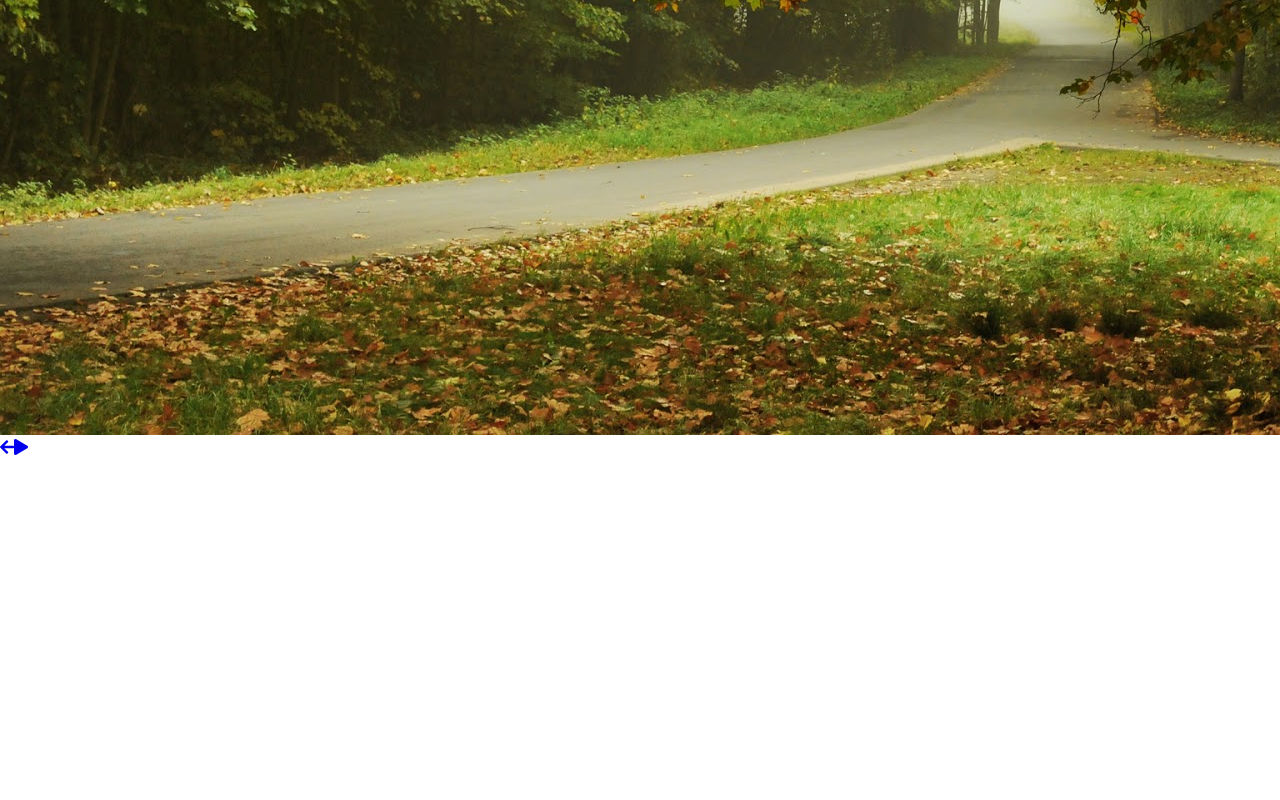
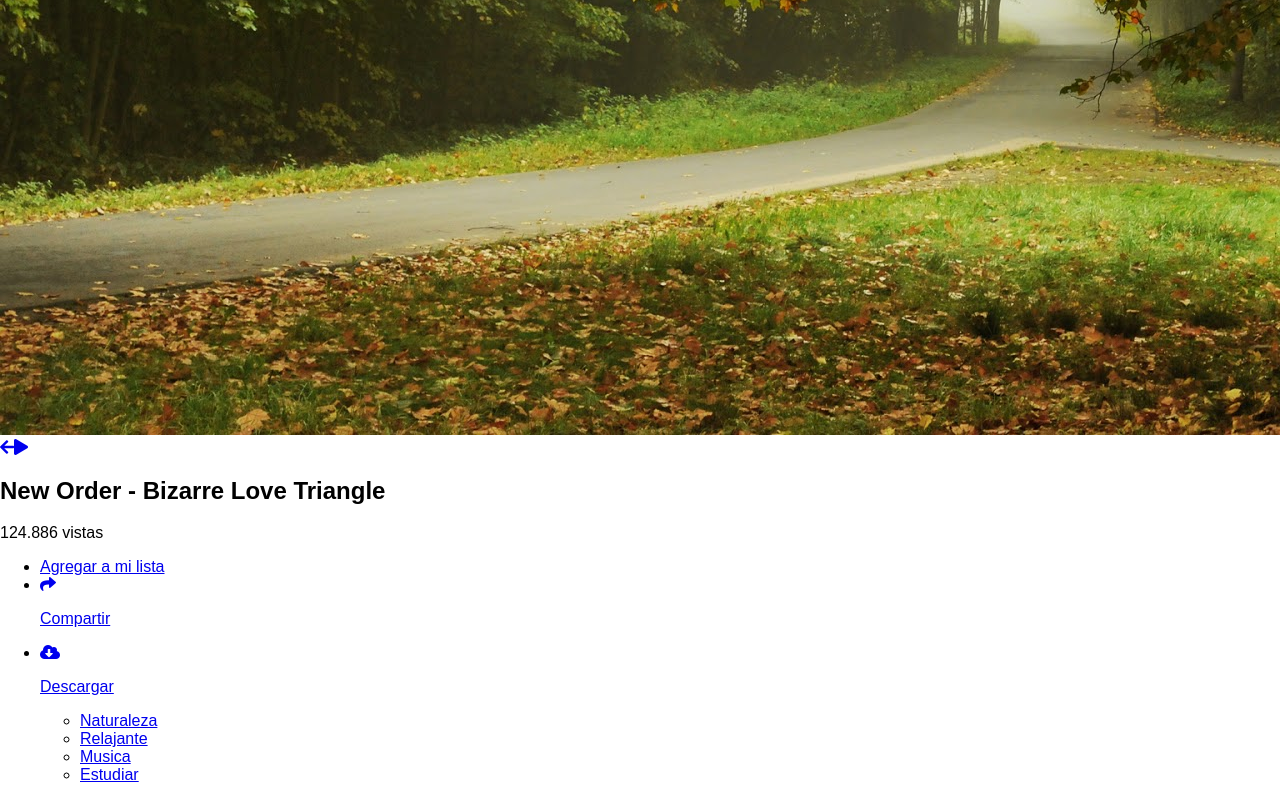
Before and after one commit to jesusrojasweb/platzi-video-css-grid, a website: page jade/index.pug in a window 1280 px wide. Shown: the part 2317-3117 px from the top of the page. Before the commit the page ends 2774 px from the top, so only its background shows below. Drawn offline with nearby package versions, Linux system fonts and the light colour scheme; files that its build step writes are made by us from their sources; files whose address does not match are found by name.

Commit message:
Maquetacion Info

```diff
--- a/jade/index.pug
+++ b/jade/index.pug
@@ -56,3 +56,26 @@ body
 		a(href="#").Video-overlay
 			i.fa.fa-arrow-left
 			i.fa.fa-play
+	section.Info
+		h2.Info-title New Order - Bizarre Love Triangle
+		p.Info-views 124.886 vistas
+		ul.Info-social
+			li.Info-social-btn
+				a(href="#") Agregar a mi lista
+			li.Info-social-btn
+				a(href="#")
+					i.fa.fa-share
+					p Compartir
+			li.Info-social-btn
+				a(href="#")
+					i.fa.fa-cloud-download-alt
+					p Descargar
+			ul.Info-social-btn-list
+				li.Info-social-btn-list-item
+					a(href="#") Naturaleza
+				li.Info-social-btn-list-item
+					a(href="#") Relajante
+				li.Info-social-btn-list-item
+					a(href="#") Musica
+				li.Info-social-btn-list-item
+					a(href="#") Estudiar
```
Also changed, not shown: index.html.
